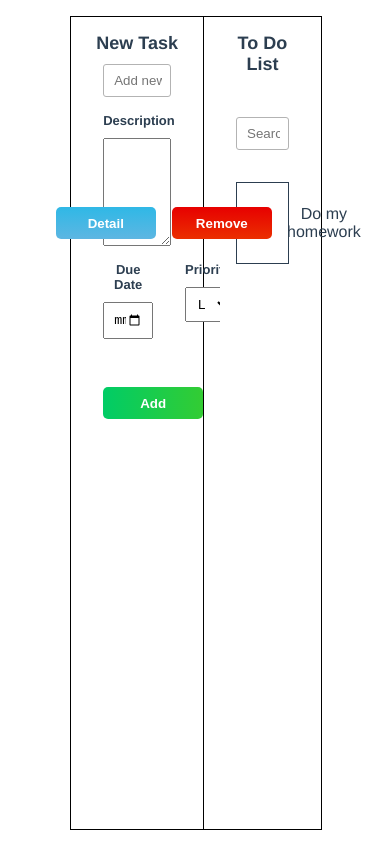
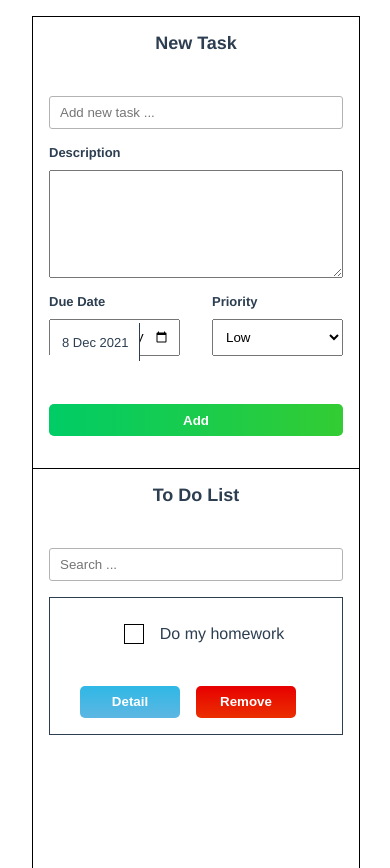
Before and after one commit to HuanDang-Dev/SotaTek, a Vue app: page / in a window 390 px wide. Shown: the top 868 px of the page. Before the commit the page ends 844 px from the top, so only its background shows below. Built offline with nearby package versions, Linux system fonts and the light colour scheme.

Commit message:
feat: complete feature

```diff
--- a/src/App.vue
+++ b/src/App.vue
@@ -18,8 +18,6 @@ export default {
   -moz-osx-font-smoothing: grayscale;
   text-align: center;
   color: #2c3e50;
-  height: calc(100vh - 32px);
-  width: 80%;
-  margin: 16px auto;
+  margin: 16px;
 }
 </style>
--- a/src/assets/css/common/button.css
+++ b/src/assets/css/common/button.css
@@ -54,6 +54,6 @@ button {
   position: absolute;
   top: 0px;
   left: 0px;
-  height: 20px;
-  width: 20px;
+  height: 17px;
+  width: 17px;
 }
--- a/src/components/TodoItem.vue
+++ b/src/components/TodoItem.vue
@@ -1,6 +1,7 @@
 <template>
   <div class="todo-item">
     <div class="box-item">
+      <div class="box-content">
         <div class="input-checkbox">
           <BaseButton
             class="btn-white"
@@ -12,6 +13,7 @@
           </BaseButton>
         </div>
         <h5>{{ dataUpdate.title }}</h5>
+      </div>
       <div class="box-option">
         <BaseButton
           @click="detail"
@@ -88,13 +90,18 @@ export default {
 .box-item {
   display: flex;
   flex-direction: row;
-  justify-content: flex-start;
+  justify-content: space-between;
   align-items: center;
   margin: 16px;
   margin-bottom: 0;
-  height: 80px;
   border: 1px solid;
   position: relative;
+}
+
+.box-content {
+  display: flex;
+  align-items: center;
+  justify-content: center;
 }
 
 .input-checkbox {
@@ -106,15 +113,16 @@ export default {
   position: relative;
   top: 0px;
   left: 16px;
-  height: 20px;
-  width: 20px;
+  height: 16px;
+  width: 16px;
+  padding: 1px;
 }
 
 .box-option {
   display: flex;
   justify-content: center;
   align-items: center;
-  position: absolute;
+  margin: 16px 0;
   right: 0;
 }
 
@@ -136,4 +144,19 @@ button svg {
   padding: 16px 0 32px;
   transition: all 1s ease;
 }
+
+@media only screen and (max-width: 1080px) {
+  /* For mobile phones: */
+  .home {
+    width: 100%;
+    margin: 16px;
+  }
+}
+
+@media only screen and (max-width: 456px) {
+  /* For mobile phones: */
+  .box-item {
+    flex-direction: column;
+  }
+}
 </style>
--- a/src/views/Home.vue
+++ b/src/views/Home.vue
@@ -39,32 +39,50 @@ export default {
   height: 100%;
   width: 100%;
   border: 1px solid #000;
+  width: 80%;
+  margin: 16px auto;
 }
 
 .new-task {
-  width: 40%;
+  width: 41.66%;
   padding: 16px;
   border-right: 1px solid #000;
 }
 
 .list {
-  width: 60%;
+  width: 58.33%;
   padding: 16px;
   position: relative;
+  padding-bottom: 80px;
 }
 
-h3 {
-  margin: 40px 0 0;
+.new-task .task {
+  margin-top: 32px;
 }
-ul {
-  list-style-type: none;
-  padding: 0;
+
+@media only screen and (max-width: 1080px) {
+  /* For mobile phones: */
+  .home {
+    width: 100%;
+  }
 }
-li {
-  display: inline-block;
-  margin: 0 10px;
-}
-a {
-  color: #42b983;
+
+@media only screen and (max-width: 768px) {
+  /* For mobile phones: */
+  .home {
+    flex-direction: column;
+  }
+
+  .new-task {
+    width: 100%;
+    border-right: none;
+    border-bottom: 1px solid #000;
+    padding: 16px 0 32px 0;
+  }
+
+  .list {
+    width: 100%;
+    padding: 16px 0 120px 0;
+  }
 }
 </style>
--- a/src/views/Task.vue
+++ b/src/views/Task.vue
@@ -1,6 +1,6 @@
 <template>
   <div class="task">
-    <div id="add-task">
+    <div>
       <BaseInput
         inputClass="input-search"
         :placeholder="!newTask.title ? 'Add new task ...' : newTask.title"
@@ -17,11 +17,17 @@
         />
       </div>
       <div class="box-priority">
+        <div class="box-date">
+          <div class="due-date">
+            <div class="date-text">{{ showDate || date || this.formatDate(new Date())}}</div>
+          </div>
           <BaseInput
             label="Due Date"
             inputClass="input-date"
             type="date"
+            v-model="date"
           ></BaseInput>
+        </div>
         <div class="box box-select">
           <label>Priority</label>
           <select v-model="selected">
@@ -46,7 +52,7 @@ import BaseButton from "@/components/base/BaseButton.vue";
 import BaseInput from "@/components/base/BaseInput.vue";
 
 export default {
-  name: "NewTask",
+  name: "Task",
   props: {
     task: Object,
   },
@@ -60,6 +66,8 @@ export default {
       selected: "Low",
       priority: ["Low", "Normal", "High"],
       newTask: { ...this.task },
+      date: "",
+      showDate: "",
     };
   },
 
@@ -67,11 +75,19 @@ export default {
     if (this.newTask.priority) {
       this.selected = this.newTask.priority;
     }
+    this.showDate = this.formatDate(this.newTask.dueDate);
+  },
+
+  watch: {
+    date() {
+      this.newTask.dueDate = this.date;
+      this.showDate = this.formatDate(this.date);
+    },
   },
 
   methods: {
     handleAddTask() {
-      if (!this.newTask.title) {
+      if (!this.newTask.title || !this.newTask.dueDate) {
         return false;
       }
 
@@ -79,6 +95,8 @@ export default {
 
       this.$emit("onSubmit", this.newTask);
 
+      if (!this.newTask.btn === "update") {
+        // Lưu dữ liệu vào localStorage
         const jsonTask = JSON.stringify([].concat(this.newTask));
 
         if (!localStorage.TodoList) {
@@ -88,10 +106,47 @@ export default {
           storageTodoList.push(this.newTask);
           localStorage.setItem("TodoList", JSON.stringify(storageTodoList));
         }
+      }
 
+      // Đưa về giá trị mặc định
       this.newTask = {};
+      this.showDate = "";
+      this.date = "";
+      this.selected = "Low";
 
       alert("Thêm task thành công");
+    },
+
+    formatDate(date) {
+      if (!date) {
+        return "";
+      }
+      var dateTime = new Date(date);
+      if (Number.isNaN(dateTime.getTime())) {
+        return "";
+      } else {
+        var month = new Array();
+        month[0] = "Jan";
+        month[1] = "Feb";
+        month[2] = "Mar";
+        month[3] = "Apr";
+        month[4] = "May";
+        month[5] = "Jun";
+        month[6] = "Jul";
+        month[7] = "Aug";
+        month[8] = "Sept";
+        month[9] = "Oct";
+        month[10] = "Nov";
+        month[11] = "Dec";
+
+        return (
+          dateTime.getDate() +
+          " " +
+          month[dateTime.getMonth()] +
+          " " +
+          dateTime.getFullYear()
+        );
+      }
     },
   },
 };
@@ -104,14 +159,7 @@ export default {
 
 .box-select select {
   width: 100%;
-  padding: 8px;
-  margin-top: 10px;
-  box-sizing: border-box;
-}
-
-.box-select option {
-  width: 100%;
-  padding: 8px;
+  padding: 9px;
   margin-top: 10px;
   box-sizing: border-box;
 }
@@ -133,6 +181,23 @@ export default {
 }
 
 .box-priority .box-input {
+}
+
+.box-date {
+  position: relative;
   width: 50%;
 }
+
+.due-date {
+  position: absolute;
+  top: 45px;
+  left: 17px;
+  right: 56px;
+  background: #fff;
+  height: 38px;
+  border-right: 1px solid;
+  display: flex;
+  align-items: center;
+  padding-left: 12px;
+}
 </style>
--- a/src/views/TodoList.vue
+++ b/src/views/TodoList.vue
@@ -9,7 +9,7 @@
       @keydown.enter="handleSearch"
     ></BaseInput>
     <div class="table">
-      <div :class="dataList.length > 6 ? 'table-list scroll' : 'table-list'">
+      <div class="table-list">
         <TodoItem
           v-for="(item, index) in dataList"
           :key="index"
@@ -60,10 +60,12 @@ export default {
           title: "Do my homework",
           des: "description ok",
           priority: "Normal",
+          dueDate: "2000-04-29",
           btn: "Update",
         },
       ],
       dataList: [],
+      height: 0,
     };
   },
 
@@ -93,12 +95,17 @@ export default {
         id: this.listTodo.length,
         check: false,
         btn: "Update",
+        dueDate: "",
         ...this.addTask,
       };
 
       this.listTodo.push(newTask);
 
       this.handleSearch();
+    },
+
+    dataList() {
+      this.sortList();
     },
   },
 
@@ -155,6 +162,16 @@ export default {
     updateData(data, index) {
       this.dataList[index] = data;
       this.listTodo[this.dataList[index].id] = data;
+      this.sortList();
+    },
+
+    sortList() {
+      this.listTodo = this.listTodo.sort((a, b) => {
+        const big = new Date(a.dueDate);
+        const small = new Date(b.dueDate);
+
+        return big - small;
+      });
     },
   },
 };
@@ -172,28 +189,23 @@ export default {
 .table {
   position: relative;
   width: 100%;
-  height: calc(100% - 200px);
+  min-height: 700px;
 }
 
 .table-list {
-  position: absolute;
   background-color: #fff;
   margin-top: 16px;
   top: 0;
   left: 0;
   right: 0;
   bottom: 0;
-}
-
-/* Nếu danh sách trên 6 phần tử thì sẽ mở ra bảng cuộn*/
-.scroll {
-  overflow: scroll;
+  margin-bottom: 16px;
 }
 
 .box-bulk {
   display: flex;
   flex-direction: row;
-  justify-content: flex-start;
+  justify-content: space-between;
   align-items: center;
   height: 80px;
   border-top: 1px solid;
@@ -208,11 +220,22 @@ export default {
   display: flex;
   justify-content: center;
   align-items: center;
-  position: absolute;
-  right: 0;
 }
 
 .box-btn {
   margin-left: 0px;
 }
+
+@media only screen and (max-width: 456px) {
+  /* For mobile phones: */
+  .box-bulk {
+    flex-direction: column;
+    justify-content: center;
+    height: 120px;
+  }
+
+  .box-bulk h5 {
+    margin: 0 16px 16px;
+  }
+}
 </style>
```
Lines whose indentation alone changed are shown as unchanged.
